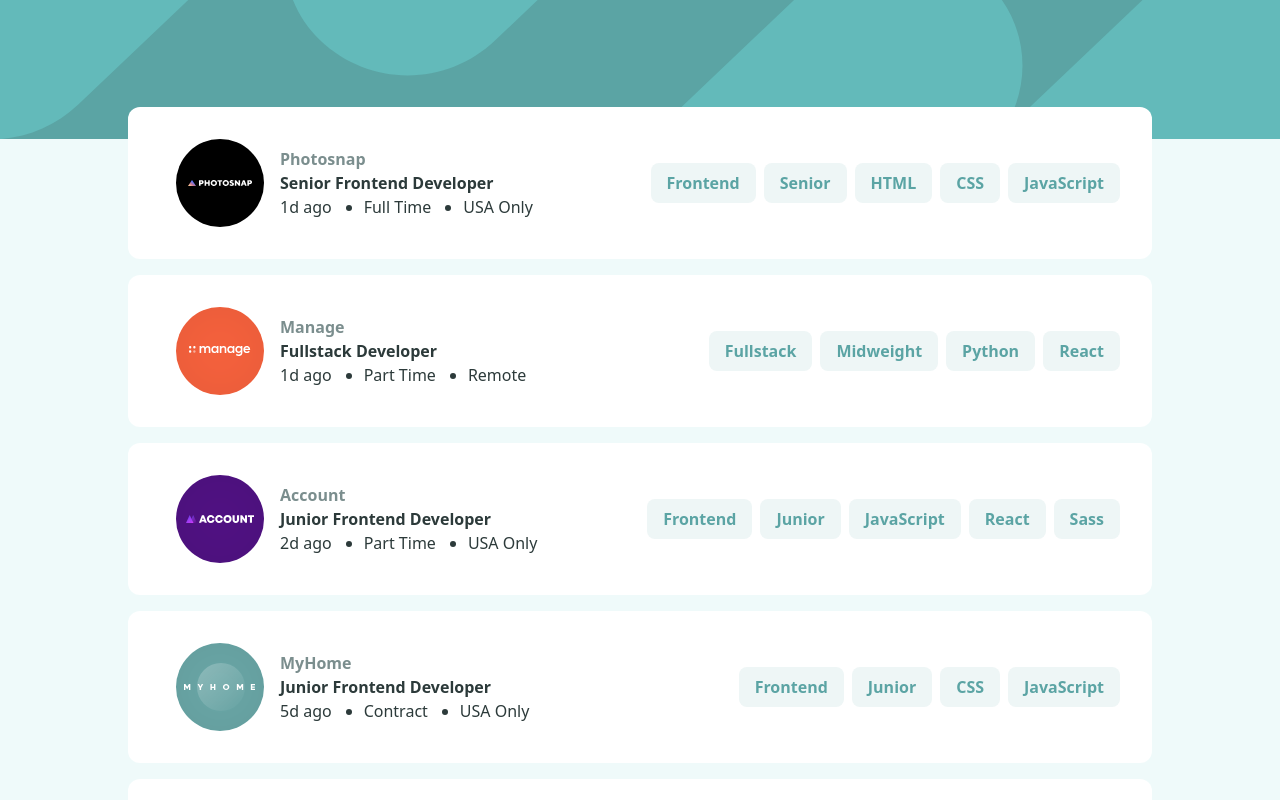
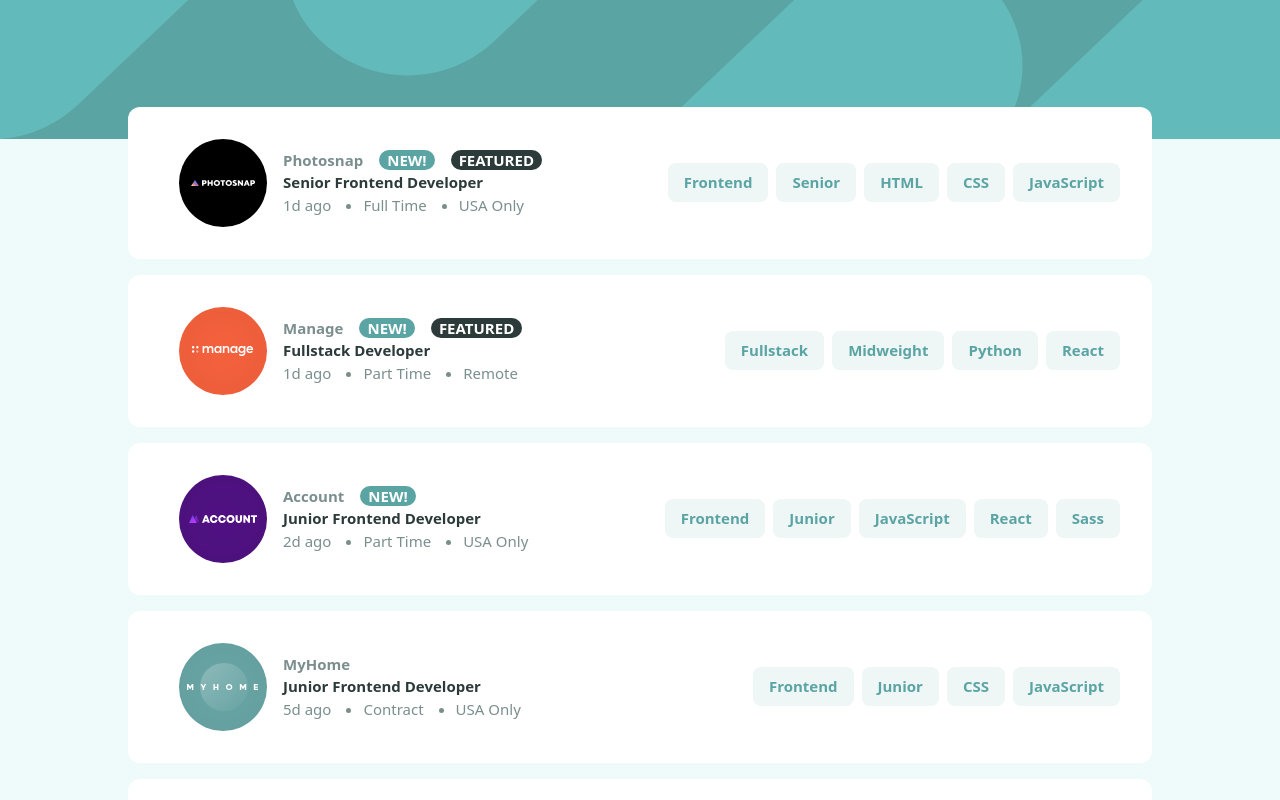
Before and after one commit to dangero1990/static-job-listing, a React (Create React App) app: page / in a window 1280 px wide. Shown: the top 800 px of the page. Built offline with nearby package versions, Linux system fonts and the light colour scheme.

Commit message:
added css animations

```diff
--- a/src/App.css
+++ b/src/App.css
@@ -18,18 +18,44 @@
 body {
   background-color: var(--Light_Grayish_Cyan_Bg);
   color: var(--Very_Dark_Grayish_Cyan);
+  font-size: 15px;
 }
 
 .card {
   background-color: #fff;
+  border-left: 3px solid transparent;
+  transition: border-left-color 0.2s;
+}
+
+.card:hover {
+  transform: scale(1.05);
+  border-left-color: var(--Desaturated_Dark_Cyan);
+}
+
+.card:hover h2 {
+  color: var(--Desaturated_Dark_Cyan);
 }
 
 .company_name {
   color: var(--Dark_Grayish_Cyan);
 }
 
+.new {
+  background-color: var(--Desaturated_Dark_Cyan);
+  color: #fff;
+}
+
+.featured {
+  background-color: var(--Very_Dark_Grayish_Cyan);
+  color: #fff;
+}
+
 .posting li:nth-child(1) {
   list-style: none;
+}
+
+.posting li {
+  color: var(--Dark_Grayish_Cyan);
 }
 
 .tool {
--- a/src/components/Header.js
+++ b/src/components/Header.js
@@ -24,7 +24,7 @@ function Header() {
       <img
         src='./images/bgHeaderDesktop.svg'
         alt='background image'
-        className='-mb-16 bg-img'
+        className='-mb-16 w-[100%] bg-img'
         aria-hidden='true'
       />
       {jobs.userFilter.length === 0 ? null : (
--- a/src/components/Main.js
+++ b/src/components/Main.js
@@ -25,7 +25,7 @@ function FilterButton({ props }) {
   );
 }
 
-function Card({ company, logo, position, postedAt, contract, location, role, level, languages, tools, id }) {
+function Card({ newJob, featured, company, logo, position, postedAt, contract, location, role, level, languages, tools, id }) {
   return (
     <article
       id={id}
@@ -37,7 +37,9 @@ function Card({ company, logo, position, postedAt, contract, location, role, lev
         alt={company}
       />
       <div className='mt-auto mb-auto'>
-        <h3 className='company_name font-bold'>{company}</h3>
+        <h3 className='company_name font-bold inline mr-4'>{company}</h3>
+        {newJob ? <span className='new mr-4 pr-2 pl-2 font-bold rounded-xl'>NEW!</span> : null}
+        {featured ? <span className='featured mr-4 pr-2 pl-2 font-bold rounded-xl'>FEATURED</span> : null}
         <h2 className='font-bold'>{position}</h2>
         <ul className='flex gap-8 list-disc posting'>
           <li>{postedAt}</li>
@@ -70,14 +72,14 @@ function Main() {
   const filteredJobs = context.userFilter.length === 0 ? context.userJobs.data : context.userJobs.data.filter((job) => context.userFilter.every((filter) => Object.values(job).some((item) => (Array.isArray(item) ? item.includes(filter) : item === filter))));
 
   return (
-    <section className='m-auto max-w-[80%] grid gap-4'>
+    <section className='m-auto w-[80%] max-w-[80%] grid gap-4'>
       {filteredJobs.map((job) => (
         <Card
           id={job.id}
           key={job.id}
           company={job.company}
           logo={job.logo}
-          new={job.new}
+          newJob={job.new}
           featured={job.featured}
           position={job.position}
           role={job.role}
```
